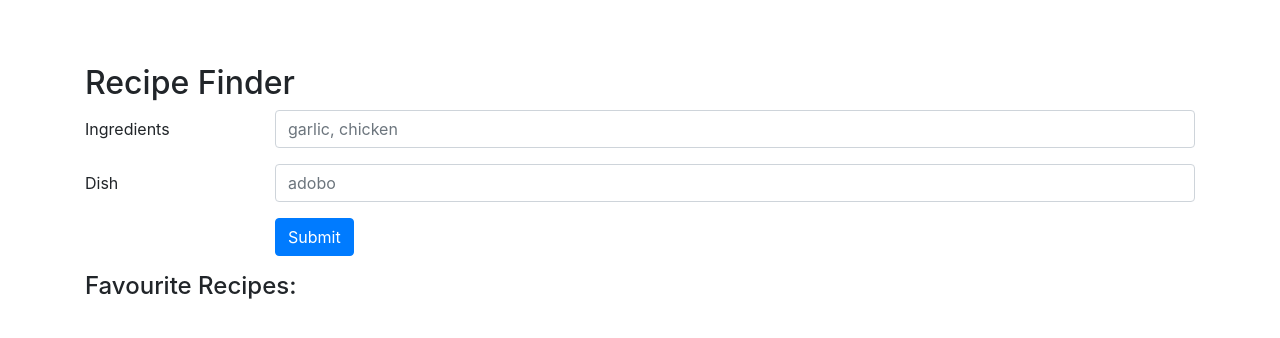
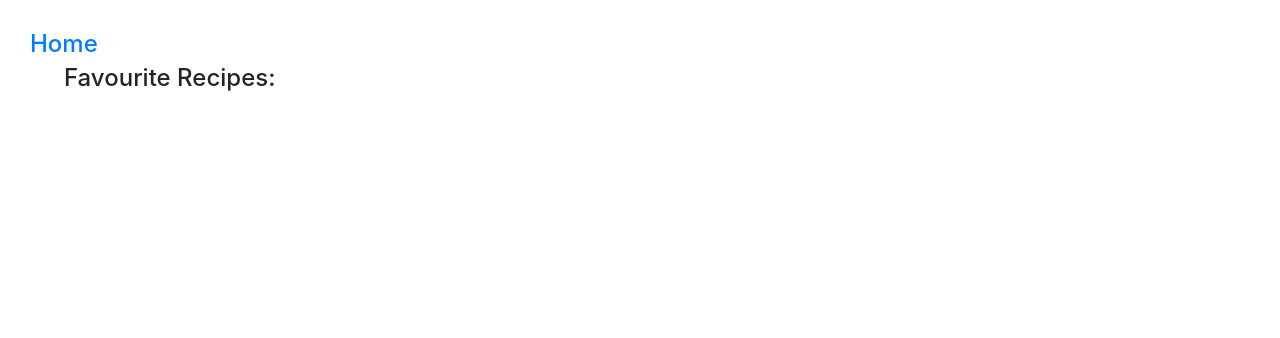
Before and after one commit to PaulaJach/RecipeFinder, a React (Create React App) app: page /favourites in a window 1280 px wide. Shown: the top 338 px of the page. Built offline with nearby package versions, Linux system fonts and the light colour scheme.

Commit message:
added routing between two comopnents with react-router-dom

```diff
--- a/src/components/App.jsx
+++ b/src/components/App.js
@@ -1,8 +1,8 @@
 import React, { Component } from 'react';
 import { Container } from 'react-bootstrap';
 import SearchRecipes from './SearchRecipes';
+import RecipeList from './RecipeList';
 import FavouritesList from './FavouritesList';
-import RecipeList from './RecipeList';
 
 import '../styles/index.css';
 
@@ -13,7 +13,6 @@ class App extends Component {
                 <h2>Recipe Finder</h2>
                 <SearchRecipes />
                 <RecipeList />
-                <FavouritesList />
             </Container>
         )
     }
--- a/src/components/FavouritesList.js
+++ b/src/components/FavouritesList.js
@@ -1,11 +1,13 @@
 import React, { Component } from 'react';
 import { connect } from 'react-redux';
+import { Link } from 'react-router-dom';
 import RecipeItem from './RecipeItem';
 
 class FavouritesList extends Component {
     render() {
         return (
             <div>
+                <h4 className="link"><Link to='/'>Home</Link></h4>
                 <h4>Favourite Recipes:</h4>
                 {
                     this.props.favouriteRecipes.map((recipe, index) => {
--- a/src/components/RecipeList.jsx
+++ b/src/components/RecipeList.js
@@ -1,12 +1,21 @@
 import React, { Component } from 'react';
 import { connect } from 'react-redux';
+import { Link } from 'react-router-dom';
 import RecipeItem from './RecipeItem';
+
 
 class RecipeList extends Component {
     render() {
         console.log('this.props', this.props);
         return(
             <div>
+                {
+                    this.props.favouriteRecipes.length > 0 ?
+                    <h4 className="link"><Link to='/favourites'>Favourites</Link></h4>
+                    :
+                    <div></div>
+                }
+
                 {
                     this.props.recipes.map((recipe, index) => {
                         return (
--- a/src/index.js
+++ b/src/index.js
@@ -2,7 +2,7 @@ import React from 'react';
 import ReactDOM from 'react-dom';
 import { BrowserRouter, Switch, Route } from 'react-router-dom';
 import App from './components/App';
-
+import FavouritesList from './components/FavouritesList';
 import { createStore } from 'redux';
 import { Provider } from 'react-redux';
 import rootReducer from './reducers';
@@ -13,5 +13,10 @@ store.subscribe(() => console.log('store', store.getState()));
 
 ReactDOM.render(
     <Provider store = {store}>
-        < App />
+        <BrowserRouter>
+            <Switch>
+                <Route exact path="/" component={App} />
+                <Route path='/favourites' component={FavouritesList} />
+            </Switch>
+        </BrowserRouter>
     </Provider>, document.getElementById('root'));
--- a/src/styles/index.css
+++ b/src/styles/index.css
@@ -47,3 +47,9 @@ body {
     margin-right: 15px;
     cursor: pointer;
 }
+
+.link {
+    position: absolute;
+    top: 30px;
+    left: 30px;
+}
```
Also changed, not shown: src/components/SearchRecipes.js (renamed from src/components/SearchRecipes.jsx).
